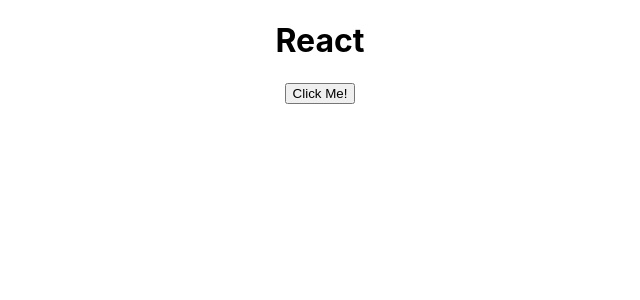
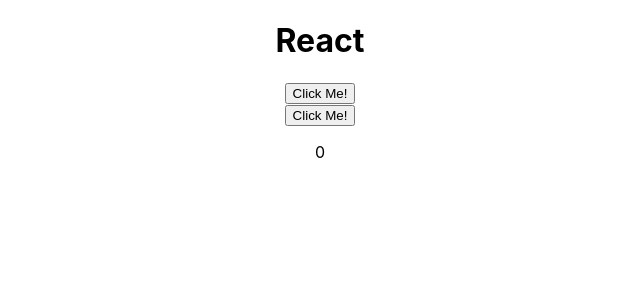
Before and after one commit to SalamanderCtesiphon/class-based-react-intro, a React (Create React App) app: page / in a window 1280 px wide. Shown: the top 300 px of the page, without its empty margins (320-960 px from the left). Built offline with nearby package versions, Linux system fonts and the light colour scheme.

Commit message:
added a counter function to the main app file

```diff
--- a/src/App.js
+++ b/src/App.js
@@ -6,11 +6,17 @@
   constructor(props) {
     super(props);
 
-    this.onClickBtn = this.onClickBtn.bind(this);
+    this.state = {
+      count: 0,
+    };
+
+    this.countUp = this.countUp.bind(this);
   }
 
-  onClickBtn() {
-    console.log("Button has been clicked!");
+  countUp() {
+    this.setState({
+      count: this.state.count + 1,
+    });
   }
 
   render() {
@@ -18,6 +24,8 @@
     return (
       <div className="App">
         <MyComponent title="React" onButtonClicked={this.onClickBtn}/>
+        <button onClick={this.countUp}>Click Me!</button>
+        <p>{this.state.count}</p>
       </div>
     );
   }
```
